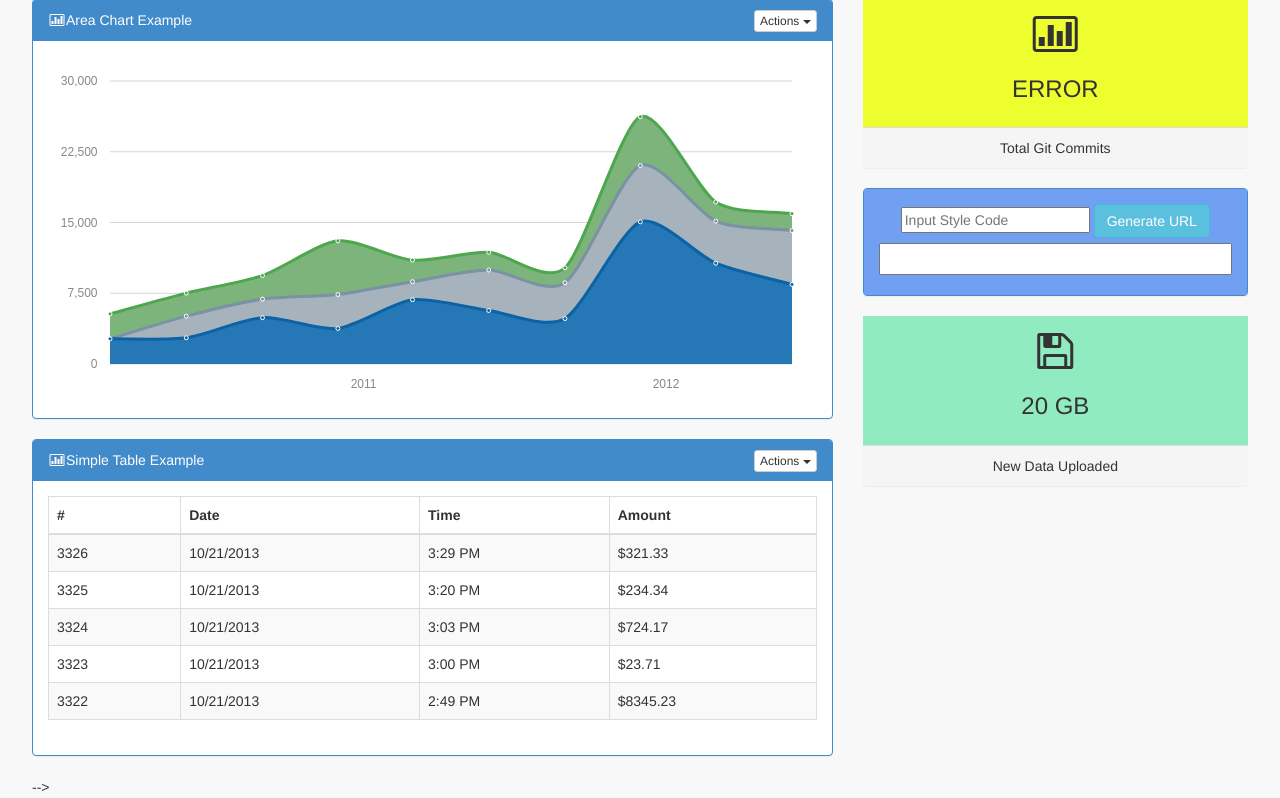
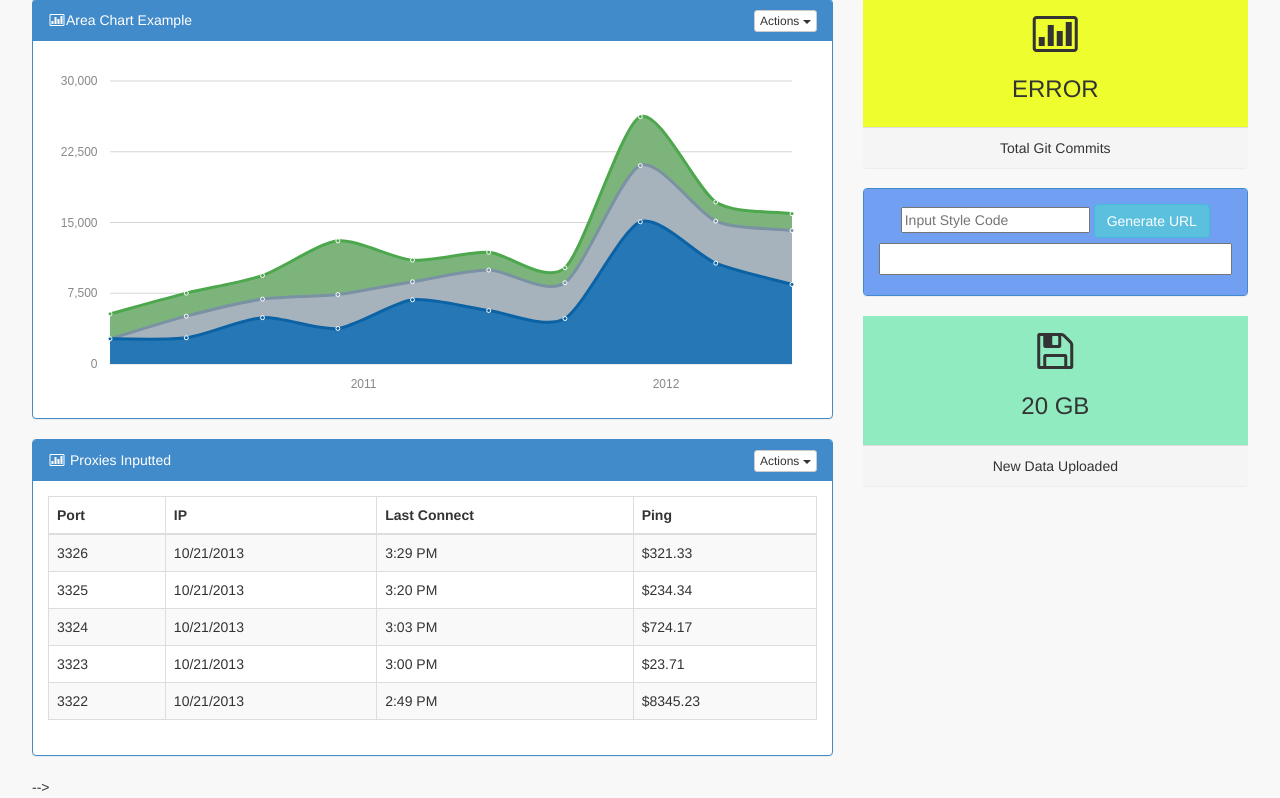
Before and after one commit to theriley106/SneakerBotTutorials, a Flask app: page / in a window 1280 px wide. Shown: the part 93-891 px from the top of the page. Run offline with Flask 2, Linux system fonts and the light colour scheme; data that the repository does not hold is empty; some libraries are stand-ins or nearby versions.

Commit message:
Edited simpleTable to contain proxy info

```diff
--- a/templates/simpleTable.html
+++ b/templates/simpleTable.html
@@ -1,23 +1,12 @@
 <div class="panel panel-primary">
 <div class="panel-heading">
-    <i class="fa fa-bar-chart-o fa-fw"></i>Simple Table Example
+    <i class="fa fa-bar-chart-o fa-fw"></i> Proxies Inputted
     <div class="pull-right">
         <div class="btn-group">
             <button type="button" class="btn btn-default btn-xs dropdown-toggle" data-toggle="dropdown">
                 Actions
                 <span class="caret"></span>
             </button>
-            <ul class="dropdown-menu pull-right" role="menu">
-                <li><a href="#">Action</a>
-                </li>
-                <li><a href="#">Another action</a>
-                </li>
-                <li><a href="#">Something else here</a>
-                </li>
-                <li class="divider"></li>
-                <li><a href="#">Separated link</a>
-                </li>
-            </ul>
         </div>
     </div>
 </div>
@@ -29,10 +18,10 @@
                 <table class="table table-bordered table-hover table-striped">
                     <thead>
                         <tr>
-                            <th>#</th>
-                            <th>Date</th>
-                            <th>Time</th>
-                            <th>Amount</th>
+                            <th>Port</th>
+                            <th>IP</th>
+                            <th>Last Connect</th>
+                            <th>Ping</th>
                         </tr>
                     </thead>
                     <tbody>
```
